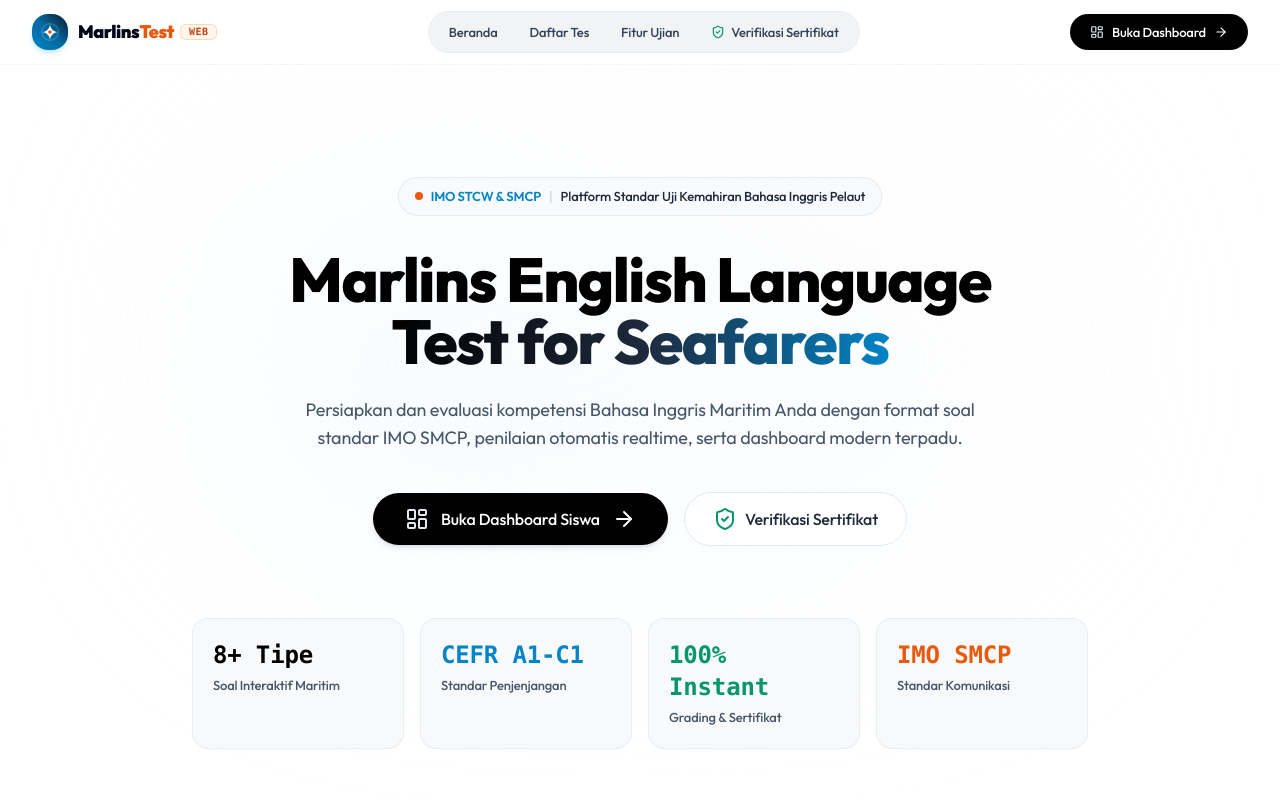
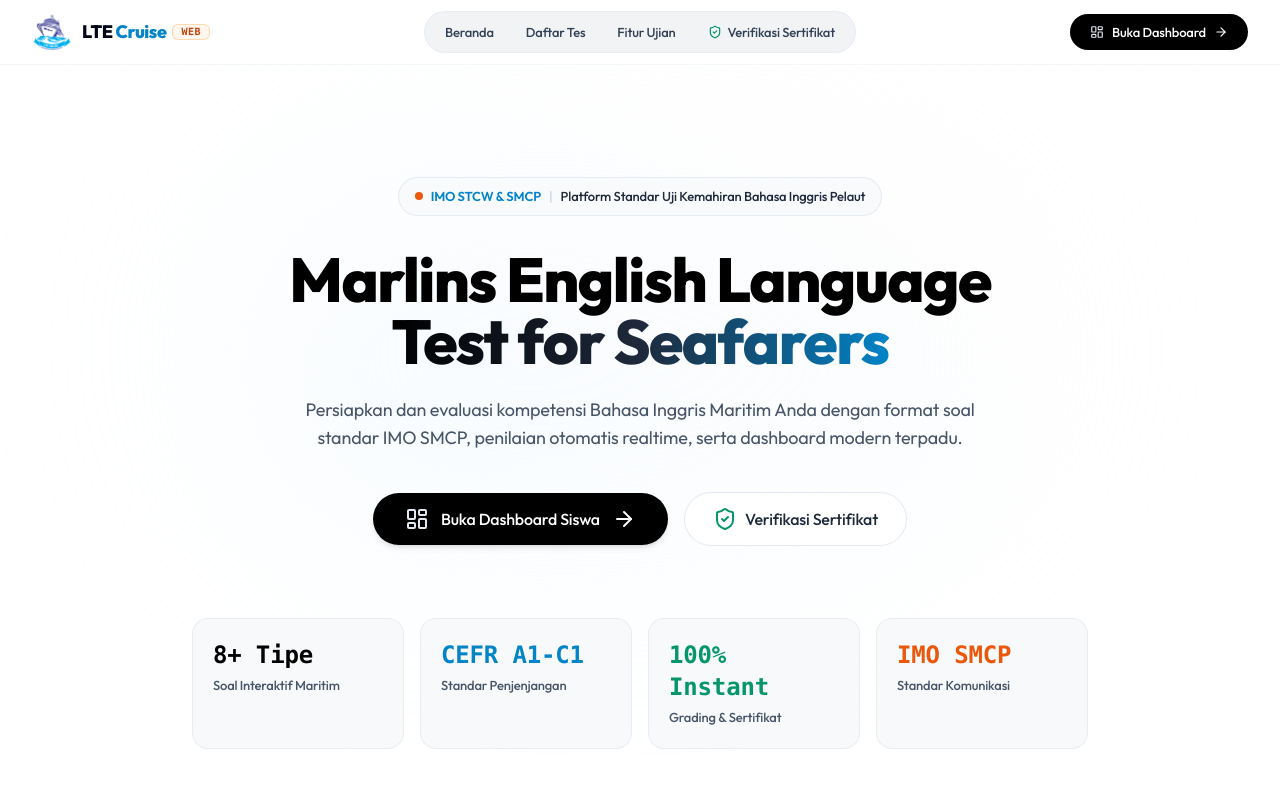
Before and after one commit to hamdanhamidiy/marlint-test-lte, a Next.js app: page / in a window 1280 px wide. Shown: the top 800 px of the page. Built offline with nearby package versions, Linux system fonts and the light colour scheme; no server answers; the database is empty.

Commit message:
feat(brand): update brand logo with official LTE Cruise - Hotel Marine Training Center logo from Canva

```diff
--- a/src/components/brand/Logo.tsx
+++ b/src/components/brand/Logo.tsx
@@ -1,5 +1,6 @@
 import React from 'react';
 import Link from 'next/link';
+import Image from 'next/image';
 
 interface LogoProps {
   size?: 'sm' | 'md' | 'lg' | 'xl';
@@ -18,7 +19,7 @@
   showBadge = false,
   badgeText = 'OFFICIAL',
   showSubtitle = false,
-  subtitleText = 'Maritime English Platform',
+  subtitleText = 'Hotel Marine Training Center',
   variant = 'dark',
   href = '/',
   className = '',
@@ -26,29 +27,25 @@
 }: LogoProps) {
   const sizeClasses = {
     sm: {
-      box: 'w-7 h-7 rounded-xl',
-      svg: 'w-4 h-4',
+      imgBox: 'w-8 h-8',
       text: 'text-sm',
       badge: 'text-[9px] px-1.5 py-0.5',
       subtitle: 'text-[9px]',
     },
     md: {
-      box: 'w-9 h-9 rounded-2xl',
-      svg: 'w-5 h-5',
+      imgBox: 'w-10 h-10',
       text: 'text-base sm:text-lg',
       badge: 'text-[10px] px-2 py-0.5',
       subtitle: 'text-[10px]',
     },
     lg: {
-      box: 'w-11 h-11 rounded-2xl',
-      svg: 'w-6 h-6',
+      imgBox: 'w-12 h-12',
       text: 'text-xl sm:text-2xl',
       badge: 'text-xs px-2.5 py-0.5',
       subtitle: 'text-xs',
     },
     xl: {
-      box: 'w-14 h-14 rounded-3xl',
-      svg: 'w-8 h-8',
+      imgBox: 'w-16 h-16',
       text: 'text-2xl sm:text-3xl',
       badge: 'text-xs px-3 py-1',
       subtitle: 'text-sm',
@@ -57,46 +54,33 @@
 
   const content = (
     <div className={`flex items-center gap-2.5 select-none ${className}`}>
-      {/* Modern Minimalist Nautical Geometric Icon */}
+      {/* Official LTE Cruise Logo */}
       <div
-        className={`${sizeClasses.box} relative flex items-center justify-center shrink-0 shadow-md shadow-sky-500/20 bg-gradient-to-tr from-[#0284C7] via-[#0369A1] to-[#0F172A] transition-transform duration-300 hover:scale-105`}
+        className={`${sizeClasses.imgBox} relative flex items-center justify-center shrink-0 transition-transform duration-300 hover:scale-105 drop-shadow-xs`}
       >
-        <svg
-          className={`${sizeClasses.svg} text-white`}
-          viewBox="0 0 24 24"
-          fill="none"
-          xmlns="http://www.w3.org/2000/svg"
-        >
-          {/* Subtle Outer Nautical Ring */}
-          <circle cx="12" cy="12" r="10" stroke="white" strokeOpacity="0.2" strokeWidth="1.5" />
-
-          {/* Modern 4-point Star / Compass Navigation Sparkle */}
-          <path
-            d="M12 2C12 7.52285 7.52285 12 2 12C7.52285 12 12 16.4772 12 22C12 16.4772 16.4772 12 22 12C16.4772 12 12 7.52285 12 2Z"
-            fill="white"
-          />
-
-          {/* Inner Nautical Center Ring */}
-          <circle cx="12" cy="12" r="2.2" fill="#EA580C" />
-        </svg>
+        <img
+          src="/images/lte-cruise-logo.png"
+          alt="LTE Cruise - Hotel Marine Training Center"
+          className="w-full h-full object-contain filter"
+        />
       </div>
 
       {/* Clean Modern Typography */}
       <div className={`flex flex-col ${hideTextOnMobile ? 'hidden sm:flex' : ''}`}>
         <div className="flex items-center gap-1.5 leading-none">
           <span
-            className={`font-heading font-black tracking-tight ${
+            className={`font-heading font-extrabold tracking-tight ${
               variant === 'light' ? 'text-white' : 'text-slate-950'
             } ${sizeClasses.text}`}
           >
-            Marlins<span className="text-[#EA580C]">Test</span>
+            LTE <span className="text-[#0284C7]">Cruise</span>
           </span>
 
           {showBadge && (
             <span
               className={`font-mono font-black uppercase tracking-wider rounded-md ${sizeClasses.badge} ${
                 variant === 'light'
-                  ? 'bg-[#EA580C]/15 text-[#EA580C] border border-[#EA580C]/20'
+                  ? 'bg-sky-500/20 text-[#38BDF8] border border-sky-400/30'
                   : 'bg-orange-50 text-[#C2410C] border border-orange-200/90 shadow-2xs'
               }`}
             >
@@ -107,7 +91,7 @@
 
         {showSubtitle && (
           <p
-            className={`font-semibold tracking-tight mt-0.5 ${
+            className={`font-bold tracking-tight mt-0.5 ${
               variant === 'light' ? 'text-slate-300' : 'text-slate-500'
             } ${sizeClasses.subtitle}`}
           >
--- a/src/components/certificate/CertificateTemplate.tsx
+++ b/src/components/certificate/CertificateTemplate.tsx
@@ -55,14 +55,14 @@
 
         {/* Header: Logo & Title */}
         <div className="relative z-10 text-center mb-8">
-          <div className="inline-flex items-center justify-center w-16 h-16 rounded-2xl bg-[#0A2540] text-[#C5A059] mb-4 shadow-md">
-            <Anchor className="w-9 h-9" />
+          <div className="inline-flex items-center justify-center w-20 h-20 rounded-2xl bg-white p-2 mb-3 shadow-md border border-slate-100 mx-auto">
+            <img src="/images/lte-cruise-logo.png" alt="LTE Cruise Logo" className="w-full h-full object-contain" />
           </div>
           <h1 className="font-heading text-2xl sm:text-3xl md:text-4xl font-extrabold uppercase tracking-widest text-[#0A2540]">
             Certificate of Proficiency
           </h1>
           <p className="text-xs sm:text-sm font-bold uppercase tracking-[0.25em] text-[#C5A059] mt-1">
-            MARLINS MARITIME ENGLISH LANGUAGE TEST FOR SEAFARERS
+            LTE CRUISE • MARLINS MARITIME ENGLISH TEST
           </p>
         </div>
 
```
Also changed, not shown: public/images/lte-cruise-logo.png (added), public/logo.png (added).
